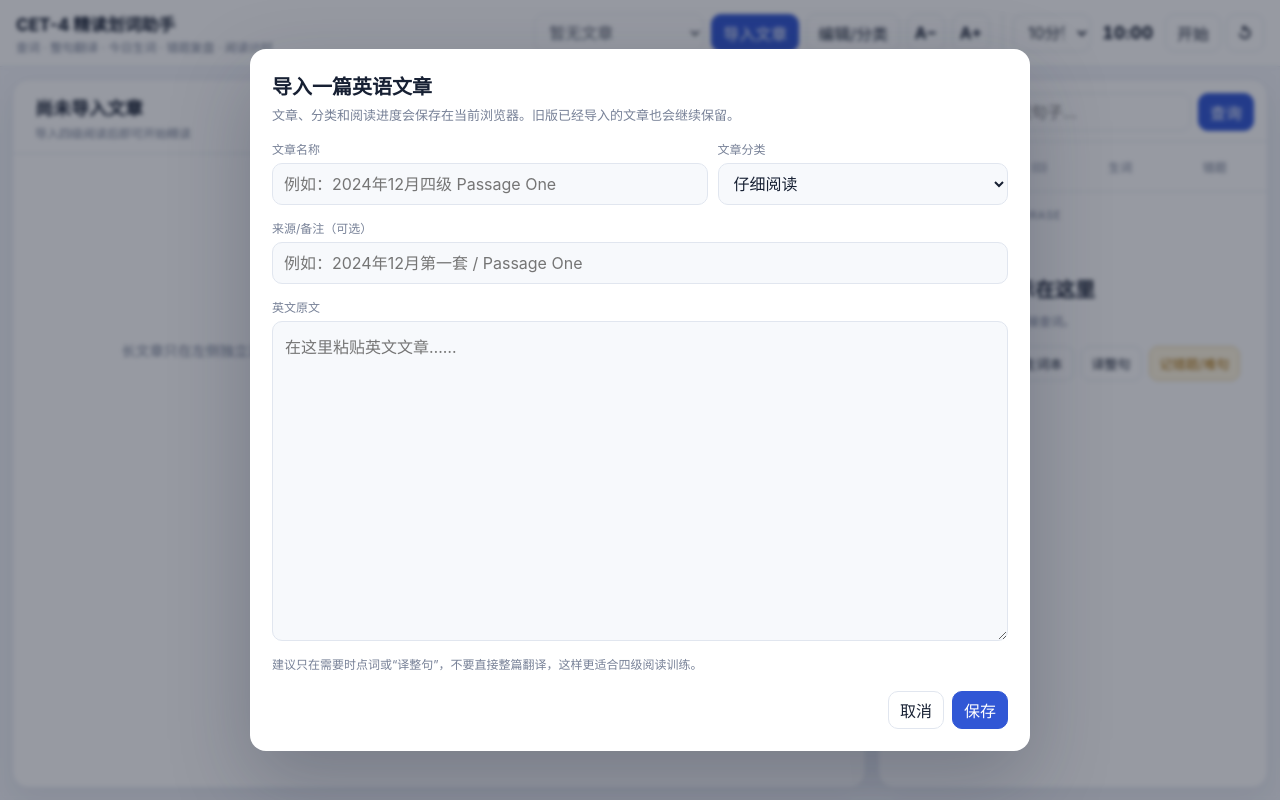
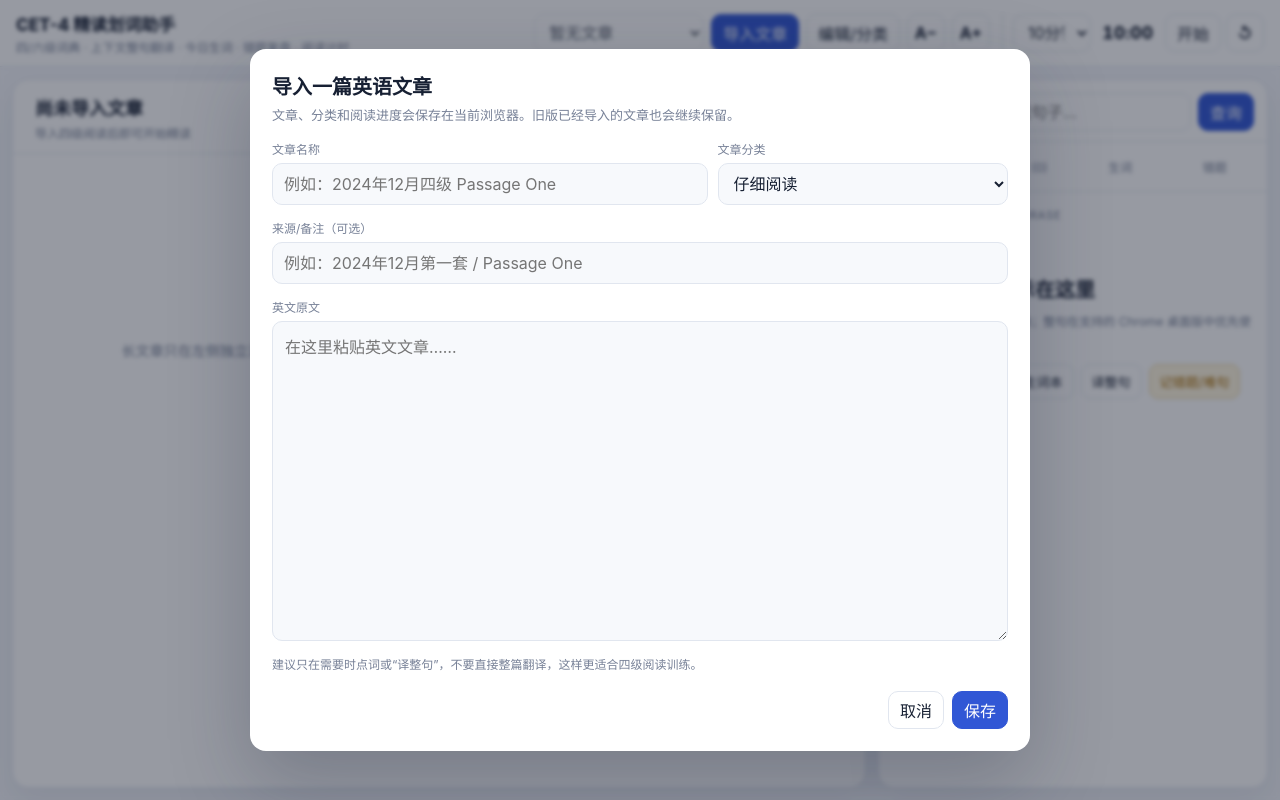
Before and after one commit to 3394230977-crypto/cet4-reader, a plain HTML site: page index.html in a window 1280 px wide. Drawn offline with Linux system fonts and the light colour scheme.

Commit message:
Use CET dictionary and Chrome Translator before fallback

```diff
--- a/index.html
+++ b/index.html
@@ -12,7 +12,7 @@
     <header class="topbar">
       <div class="brand">
         <div class="brand-title">CET-4 精读划词助手</div>
-        <div class="brand-sub">查词 · 整句翻译 · 今日生词 · 错题复盘 · 阅读计时</div>
+        <div class="brand-sub">四/六级词典 · 上下文整句翻译 · 今日生词 · 错题复盘 · 阅读计时</div>
       </div>
 
       <div class="top-controls">
@@ -72,7 +72,7 @@
             <div class="term-label">Selected word / phrase</div>
             <div id="term" class="term">选一个词</div>
             <div id="translation" class="translation">中文释义会显示在这里</div>
-            <div id="status" class="status">双击文章里的单词即可直接查词。</div>
+            <div id="status" class="status">单词优先使用四/六级词典；整句在支持的 Chrome 桌面版中优先使用浏览器内置翻译。</div>
 
             <div id="contextCard" class="context-card hidden">
               <div class="context-label">所在句子</div>
@@ -204,6 +204,7 @@
     </form>
   </dialog>
 
+  <script src="translation-engine.js"></script>
   <script src="app.js"></script>
 </body>
 </html>
```
